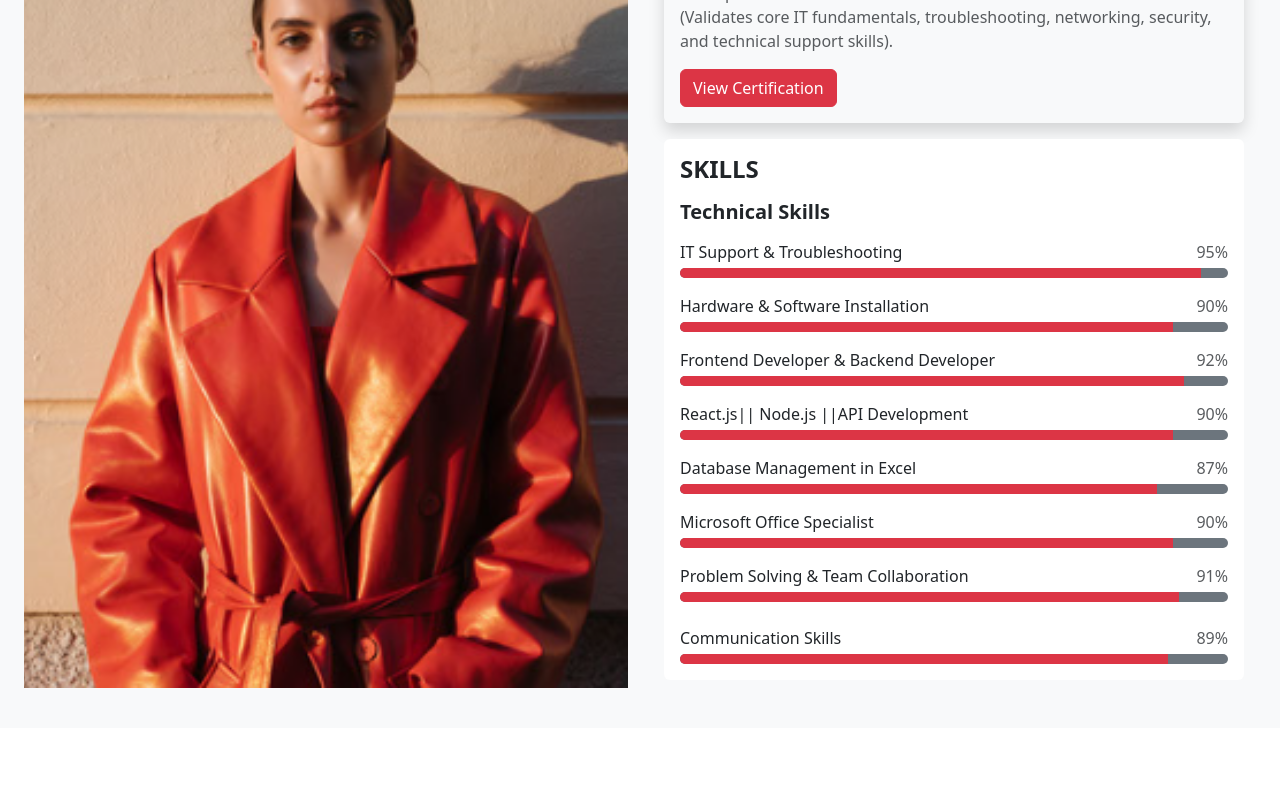
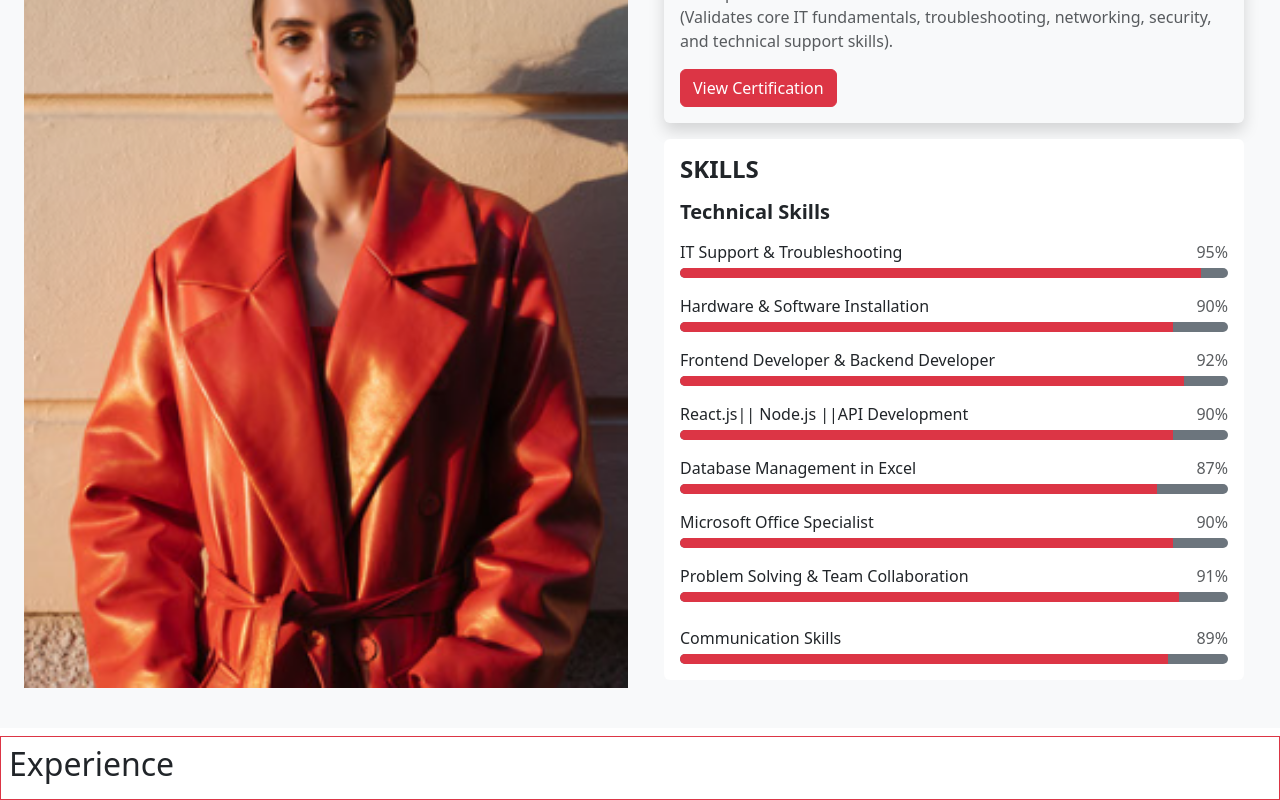
Before and after one commit to johnjerry8749/portflio, a React (Vite) app in the folder frontend/: page / in a window 1280 px wide. Shown: the part 1328-2128 px from the top of the page. Before the commit the page ends 2056 px from the top, so only its background shows below. Built offline with nearby package versions, Linux system fonts and the light colour scheme.

Commit message:
Add Experience component to Home for enhanced content presentation

```diff
--- /dev/null
+++ b/frontend/src/components/Experince.jsx
@@ -0,0 +1,11 @@
+
+
+const Experince = () => {
+  return (
+    <div className="p-2 mt-2 border border-danger">
+      <h2>Experience</h2>
+    </div>
+  )
+}
+
+export default Experince
--- a/frontend/src/components/Home.jsx
+++ b/frontend/src/components/Home.jsx
@@ -2,6 +2,7 @@ import { useEffect, useState } from "react";
 import Navbar from "../layout/Navbar.jsx";
 import About from "./About.jsx";
 import photos from "../assets/photo.png";
+import Experince from "./Experince.jsx";
 
 const Home = () => {
   const titles = ["web developer", "App developer", "UI/UX designer"];
@@ -110,6 +111,7 @@ const Home = () => {
         </div>
       </div>
       <About />
+      <Experince />
     </div>
   );
 };
```
